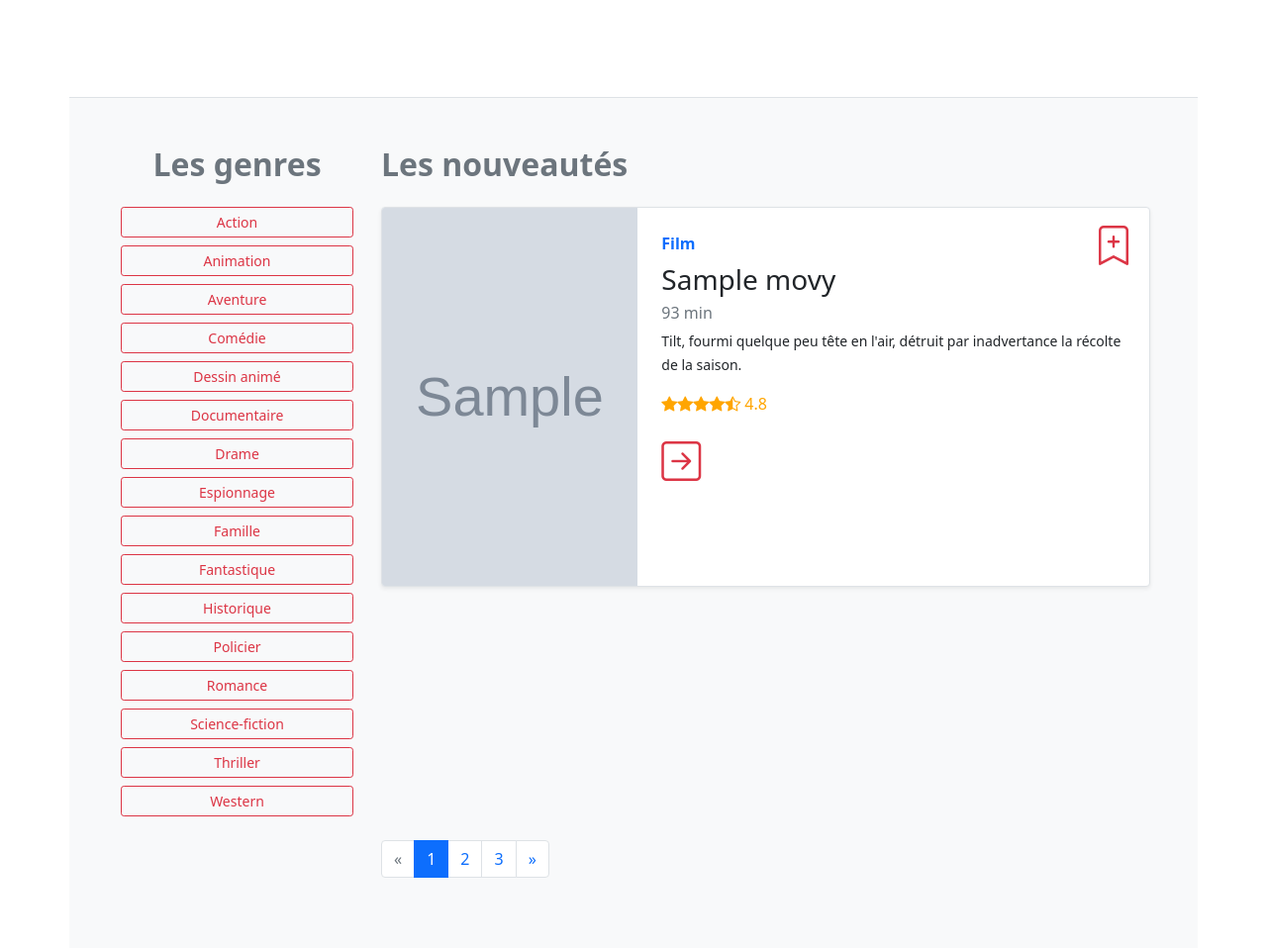
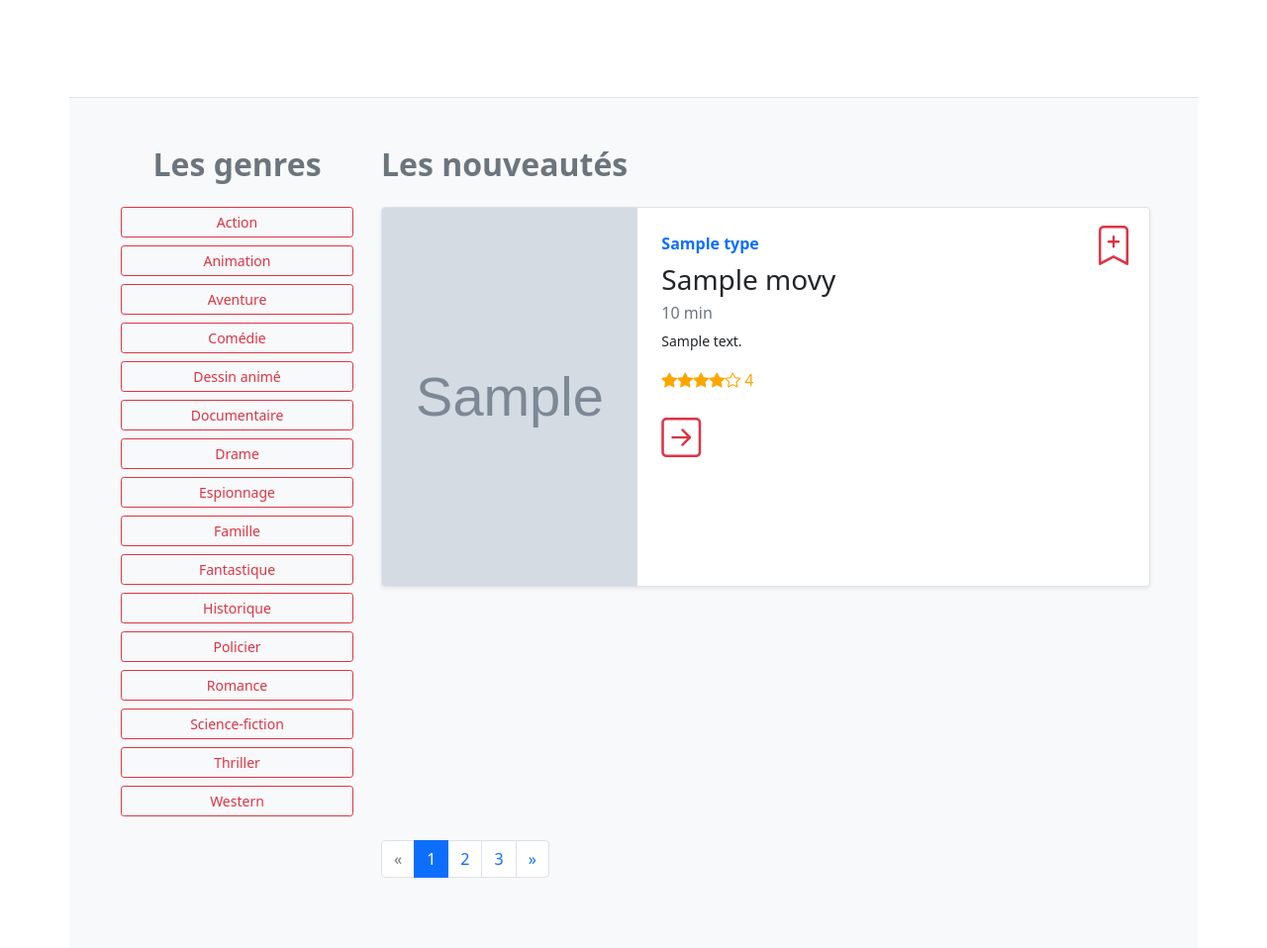
Before and after one commit to Thibault-Guignard/cineflix, a Symfony app: template templates/main/home.html.twig in a window 1280 px wide. Shown: the part 376-1334 px from the top of the page at 99% size. Run offline with Twig, Linux system fonts and the light colour scheme; the template is opened without the code that fills it: most values are stand-ins (such as "Sample title", 1, 10 or a date in 2020); grey boxes marked "Sample" are stand-in pictures; some libraries are stand-ins or nearby versions.

Commit message:
Dynamisation page d'accueil ok

```diff
--- a/templates/main/home.html.twig
+++ b/templates/main/home.html.twig
@@ -51,20 +51,21 @@
                 </div>
                 <div class="col-8 p-4 d-flex flex-column position-static">
                     <a href="./favorites.html" class="movie__favorite fs-1 my-2 mx-3 link-danger"><i class="bi bi-bookmark-plus"></i></a>
-                    <strong class="d-inline-block mb-2 text-primary">Film</strong>
+                    <strong class="d-inline-block mb-2 text-primary">{{ movie.type }}</strong>
                     <h3 class="mb-1">{{ movie.title }}</h3>
-                    <div class="mb-1 text-muted">93 min</div>
-                    <p><small>Tilt, fourmi quelque peu tête en l'air, détruit par
-                            inadvertance la
-                            récolte de la saison.</small>
-                    </p>
+                    <div class="mb-1 text-muted">{{ movie.duration }} min</div>
+                    <p><small>{{ movie.summary }}</small></p>
                     <div class="d-flex" style="color: orange;">
-                        <i class="bi bi-star-fill"></i>
-                        <i class="bi bi-star-fill"></i>
-                        <i class="bi bi-star-fill"></i>
-                        <i class="bi bi-star-fill"></i>
-                        <i class="bi bi-star-half"></i>
-                        <span class="ps-1">4.8</span>
+
+                        {% for star in 1..5  %}
+                            {# Pour les etoiles on fait une boucle sur les 5 etoiles , si la note est superieure a l'etoile donnée
+                            on remplit l'etoile sinon si la valeur de la note est proche de la valeur de l'etoile on remplit a moitié
+                            ici si la différence entre l'etoile et la note inferieure a 0.5 sinon on laisse vide #}
+                            <i class="bi bi-star{% if star <=  movie.rating  %}-fill
+                                                {% elseif (star-movie.rating) < 0.5 %}-half
+                                                {% else %}  {% endif %}"></i>
+                        {% endfor %}
+                        <span class="ps-1">{{ movie.rating }}</span>
                     </div>
                     <a href="./show.html" class="fs-1 mt-3 text-danger align-self-start">
                         <i class="bi bi-arrow-right-square"></i>
```
